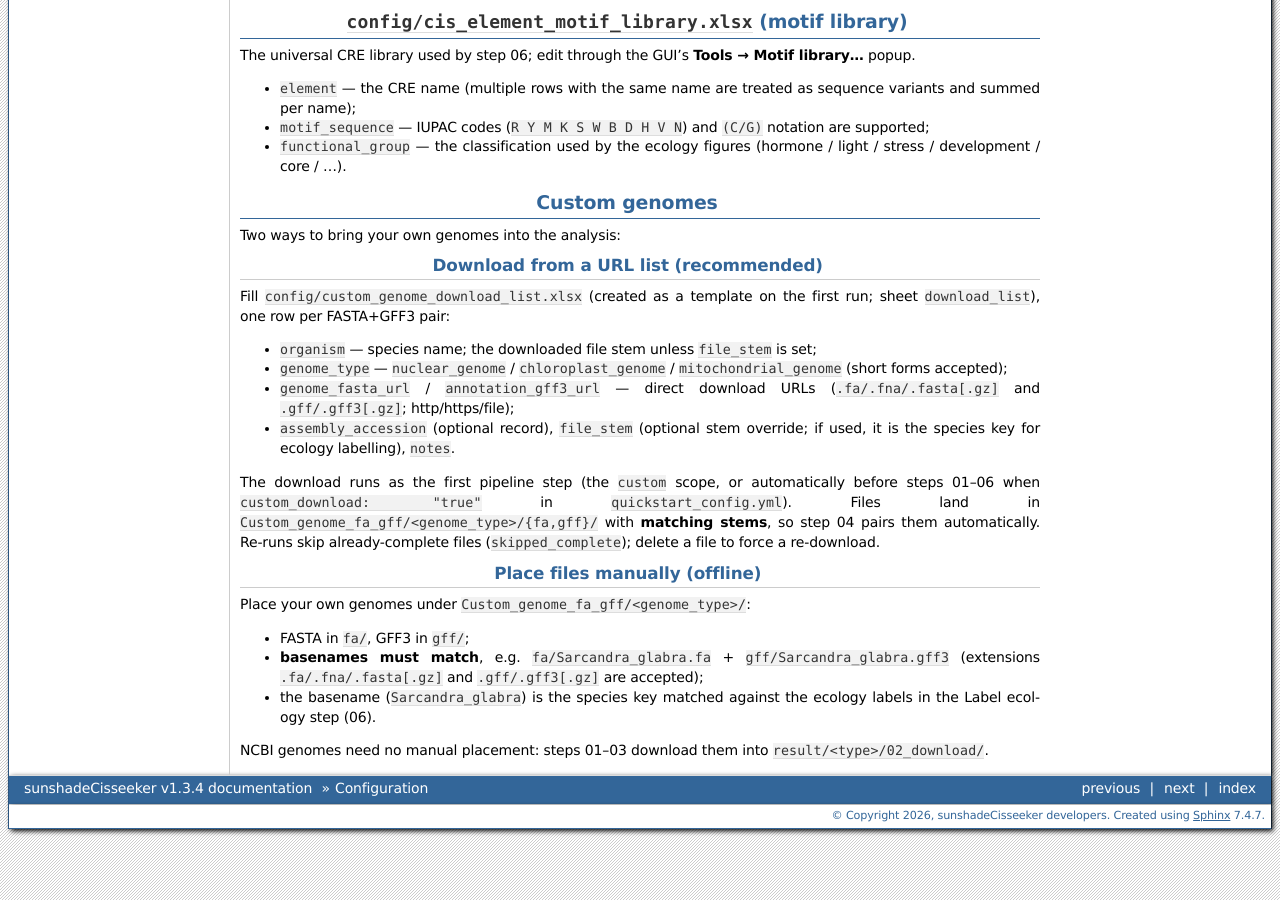
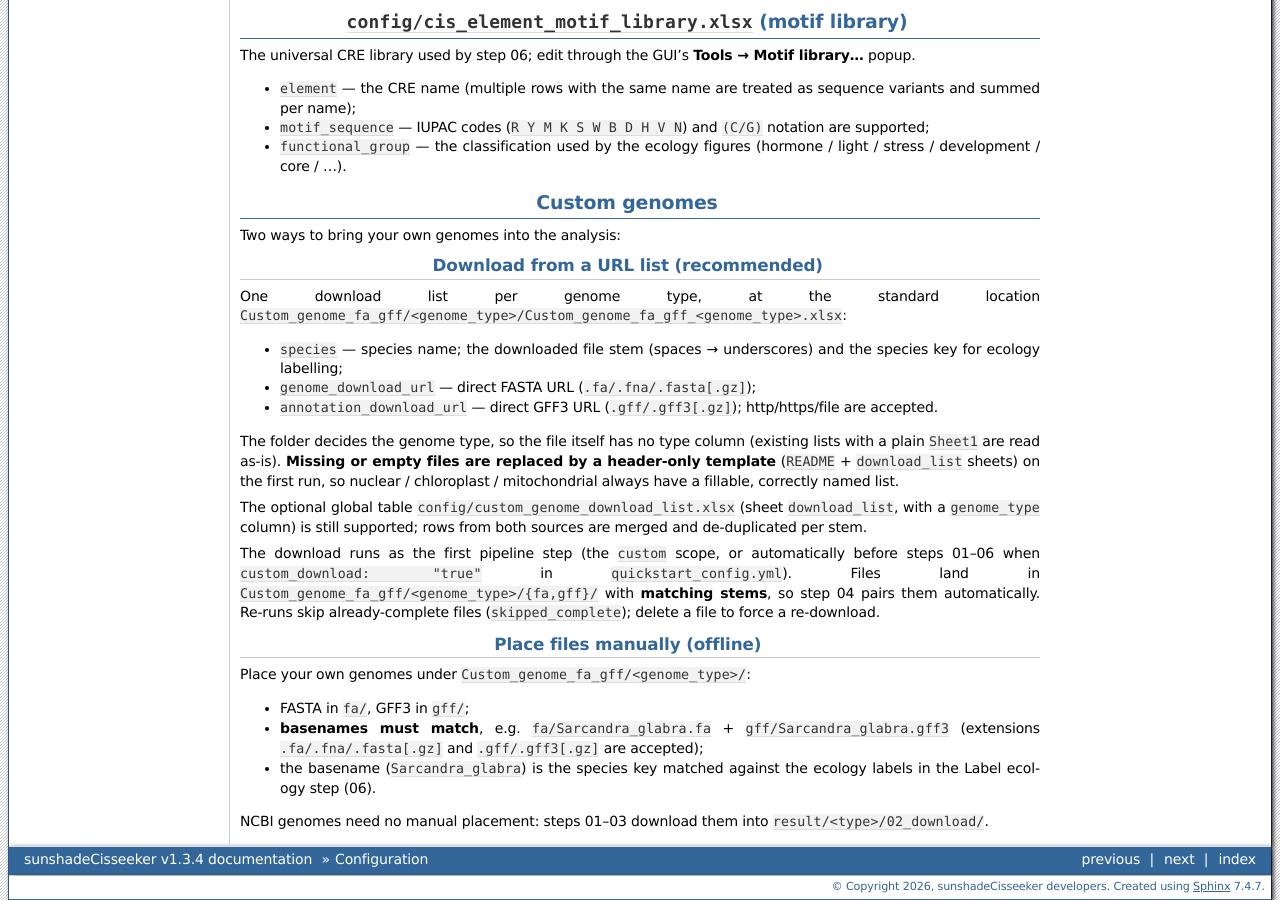
Before and after one commit to chenzhr23/sunshadeCisseeker-docs, a Sphinx documentation site: the page built from docs/content/Configuration.rst, in a window 1280 px wide and 900 px high, scrolled down 816 px. Built offline with Sphinx 7.4.7, drawn with Linux system fonts in a browser that asks for light colours.

Commit message:
docs: v1.3.13 per-genome-type Custom download lists

```diff
--- a/docs/content/Configuration.rst
+++ b/docs/content/Configuration.rst
@@ -92,16 +92,24 @@ Two ways to bring your own genomes into the analysis:
 Download from a URL list (recommended)
 ^^^^^^^^^^^^^^^^^^^^^^^^^^^^^^^^^^^^^^^^
 
-Fill ``config/custom_genome_download_list.xlsx`` (created as a template on the
-first run; sheet ``download_list``), one row per FASTA+GFF3 pair:
+One download list per genome type, at the standard location
+``Custom_genome_fa_gff/<genome_type>/Custom_genome_fa_gff_<genome_type>.xlsx``:
 
-* ``organism`` — species name; the downloaded file stem unless ``file_stem`` is set;
-* ``genome_type`` — ``nuclear_genome`` / ``chloroplast_genome`` /
-  ``mitochondrial_genome`` (short forms accepted);
-* ``genome_fasta_url`` / ``annotation_gff3_url`` — direct download URLs
-  (``.fa/.fna/.fasta[.gz]`` and ``.gff/.gff3[.gz]``; http/https/file);
-* ``assembly_accession`` (optional record), ``file_stem`` (optional stem
-  override; if used, it is the species key for ecology labelling), ``notes``.
+* ``species`` — species name; the downloaded file stem (spaces → underscores)
+  and the species key for ecology labelling;
+* ``genome_download_url`` — direct FASTA URL (``.fa/.fna/.fasta[.gz]``);
+* ``annotation_download_url`` — direct GFF3 URL (``.gff/.gff3[.gz]``);
+  http/https/file are accepted.
+
+The folder decides the genome type, so the file itself has no type column
+(existing lists with a plain ``Sheet1`` are read as-is). **Missing or empty
+files are replaced by a header-only template** (``README`` + ``download_list``
+sheets) on the first run, so nuclear / chloroplast / mitochondrial always
+have a fillable, correctly named list.
+
+The optional global table ``config/custom_genome_download_list.xlsx`` (sheet
+``download_list``, with a ``genome_type`` column) is still supported; rows
+from both sources are merged and de-duplicated per stem.
 
 The download runs as the first pipeline step (the ``custom`` scope, or
 automatically before steps 01–06 when ``custom_download: "true"`` in
```
Also changed, not shown: docs/content/Changelog.rst (+21 -0 lines).
